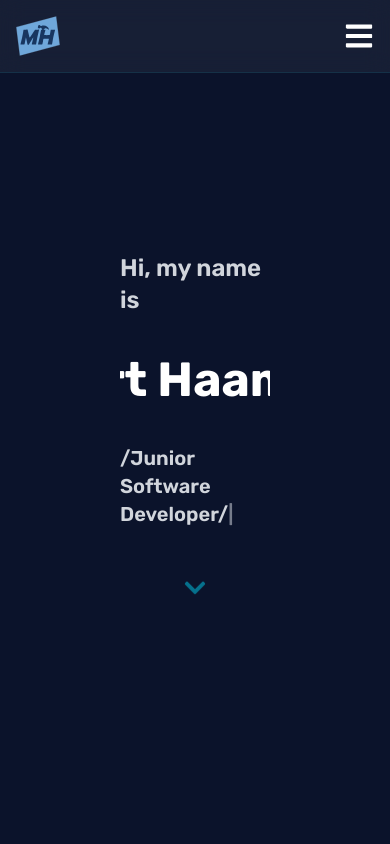
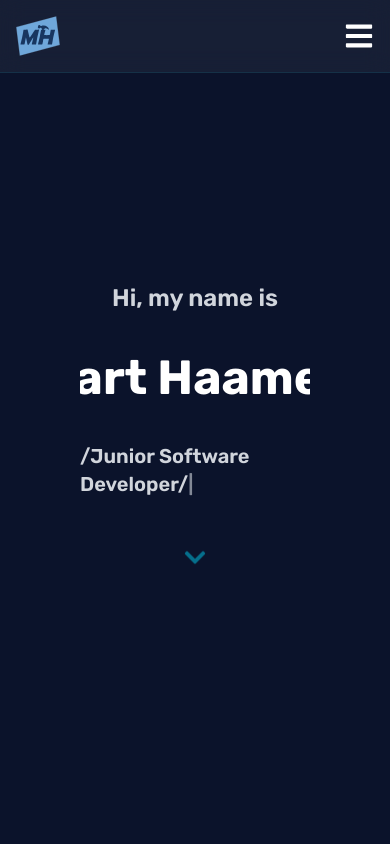
Before and after one commit to Mart556/portfolio, a React (Vite) app: page / in a window 390 px wide. Shown: the top 844 px of the page. Built offline with nearby package versions, Linux system fonts and the light colour scheme.

Commit message:
fix mobile view borders

```diff
--- a/src/components/Layout.tsx
+++ b/src/components/Layout.tsx
@@ -45,12 +45,14 @@ const Layout = ({ children }: LayoutProps) => {
 		});
 	}, []);
 
+	console.log("isMobile:", isMobile);
+
 	return (
 		<div className='flex w-full'>
 			<div className={`w-20 shrink-0 ${isMobile ? "hidden" : "block"}`} />
 
 			<main
-				className='flex-1 h-full overflow-auto no-scrollbar mx-10'
+				className='flex-1 h-full overflow-auto no-scrollbar md:mx-10'
 				style={{ scrollbarWidth: "none", msOverflowStyle: "none" }}
 			>
 				{children}
```
